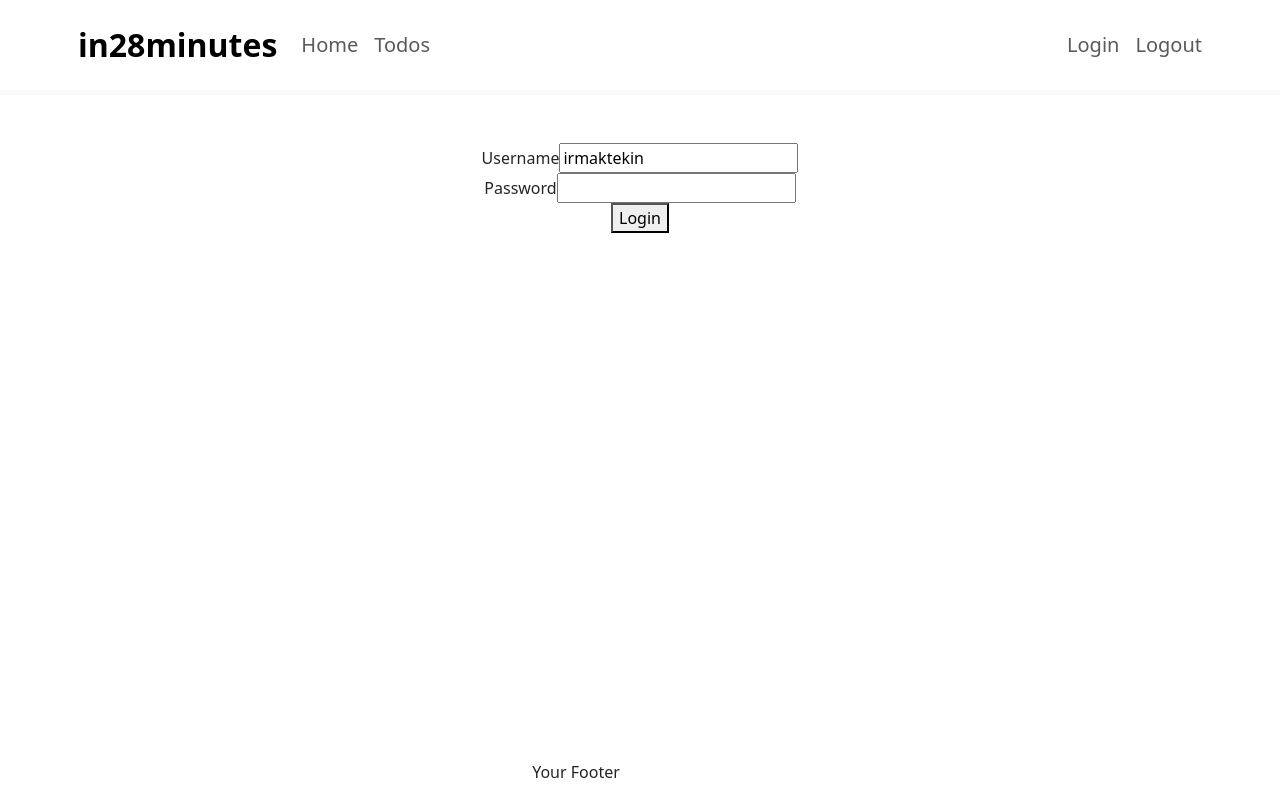
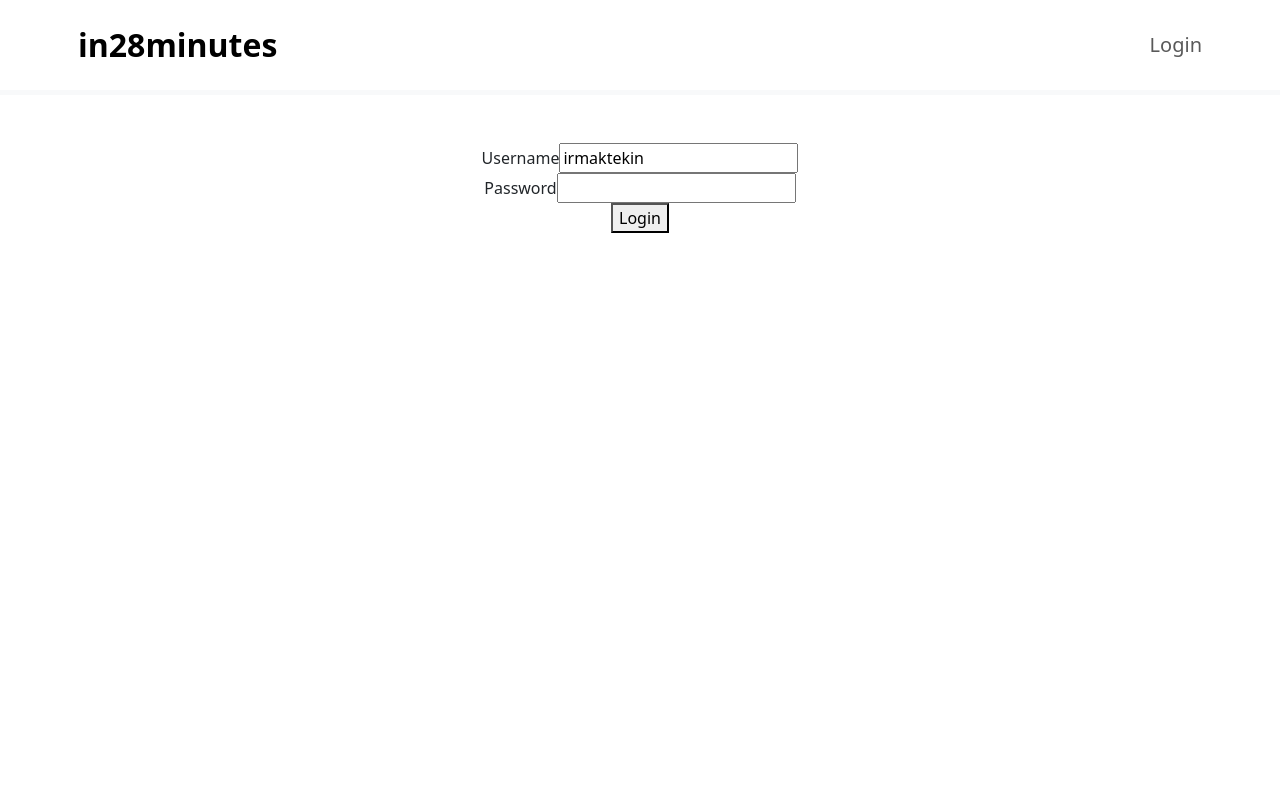
Before and after one commit to irmaktekin/Full-Stack, a React (Create React App) app in the folder front-end/todo-app/: page / in a window 1280 px wide. Built offline with nearby package versions, Linux system fonts and the light colour scheme.

Commit message:
Some component behaviors are implemented based on auth state

```diff
--- a/front-end/todo-app/src/components/todo/HeaderComponent.jsx
+++ b/front-end/todo-app/src/components/todo/HeaderComponent.jsx
@@ -1,9 +1,13 @@
 import { Link } from 'react-router-dom';
-import { AuthContext } from './security/AuthContext';
-import { useContext } from 'react';
+import { useAuth } from './security/AuthContext';
 function HeaderComponent(){
-    const authContext = useContext(AuthContext)
-    console.log(authContext.number)
+    const authContext = useAuth()
+    const isAuthenticated = authContext.isAuthenticated
+
+    function logout(){
+        authContext.setAuthenticated(false);
+    }
+    //console.log(isAuthenticated)
     return (
         <header className="border-bottom border-light border-5 mb-5 p-2">
         <div className="container">
@@ -12,13 +16,23 @@
                     <a className="navbar-brand ms-2 fs-2 fw-bold text-black" href="https://www.in28minutes.com">in28minutes</a>
                     <div className="collapse navbar-collapse">
                         <ul className="navbar-nav">
-                            <li className="nav-item fs-5"><Link className="nav-link" to="/welcome/in28minutes">Home</Link></li>
-                            <li className="nav-item fs-5"><Link className="nav-link" to="/todos">Todos</Link></li>
+                            <li className="nav-item fs-5">
+                               {isAuthenticated&&<Link className="nav-link" to="/welcome/in28minutes">Home</Link>}
+
+                            </li>
+
+                            <li className="nav-item fs-5">
+                                {isAuthenticated&& <Link className="nav-link" to="/todos">Todos</Link>}
+                            </li>
                         </ul>
                     </div>
                     <ul className="navbar-nav">
-                        <li className="nav-item fs-5"><Link className="nav-link" to="/login">Login</Link></li>
-                        <li className="nav-item fs-5"><Link className="nav-link" to="/logout">Logout</Link></li>
+                        <li className="nav-item fs-5">
+                            {!isAuthenticated&&<Link className="nav-link" to="/login">Login</Link>}
+                        </li>
+                        <li className="nav-item fs-5">
+                            {isAuthenticated&&<Link className="nav-link" to="/logout" onClick = {logout}>Logout</Link>}
+                            </li>
                     </ul>
                 </nav>
             </div>
--- a/front-end/todo-app/src/components/todo/LoginComponent.jsx
+++ b/front-end/todo-app/src/components/todo/LoginComponent.jsx
@@ -1,12 +1,14 @@
 
 import { useState } from "react";
 import { useNavigate } from "react-router-dom";
+import { useAuth } from "./security/AuthContext";
 function LoginComponent(){
     const [username, setUsername]= useState("irmaktekin")
     const [password, setPassword]= useState('')
     const [showSuccessMessage, setShowSuccessMessage]= useState(false)
     const [showErrorMessage, setShowErrorMessage]= useState(false)
     const navigate = useNavigate();
+    const authContext = useAuth()
 
     function handleUsernameChange(event){
         setUsername(event.target.value)
@@ -17,15 +19,19 @@
     }
     function handleSubmit(){
         if(username==='irmaktekin'&& password==='dummy'){
-            navigate(`/welcome/${username}`);
+            authContext.setAuthenticated(true);
 
             setShowSuccessMessage(true);
             setShowErrorMessage(false);
+            navigate(`/welcome/${username}`);
+
 
         }
         else{
             setShowSuccessMessage(false);
             setShowErrorMessage(true);
+            authContext.setAuthenticated(false);
+
         }
     }
 
--- a/front-end/todo-app/src/components/todo/TodoApp.jsx
+++ b/front-end/todo-app/src/components/todo/TodoApp.jsx
@@ -27,7 +27,6 @@
             </Routes>
 
         </BrowserRouter>
-        <FooterComponent></FooterComponent>
         </AuthProvider>
 
 
--- a/front-end/todo-app/src/components/todo/security/AuthContext.js
+++ b/front-end/todo-app/src/components/todo/security/AuthContext.js
@@ -1,6 +1,8 @@
-import { createContext,useState} from "react";
+import { createContext,useContext,useState} from "react";
 //create a context
 export const AuthContext = createContext()
+export const useAuth = ()=>useContext(AuthContext)
+
 //put some state in the context
 
 
@@ -9,9 +11,12 @@
 export default function AuthProvider({children}){
     const [number, setNumber]=useState(10)
 
+    const [isAuthenticated, setAuthenticated]=useState(false)
 
+    //setInterval(()=>setNumber(number+1), 10000)
+    //const valueToBeShared = {number, isAuthenticated, setAuthenticated}
     return(
-        <AuthContext.Provider value={{number}} >
+        <AuthContext.Provider value={{number, isAuthenticated, setAuthenticated}} >
             {children}
         </AuthContext.Provider>
 
```
